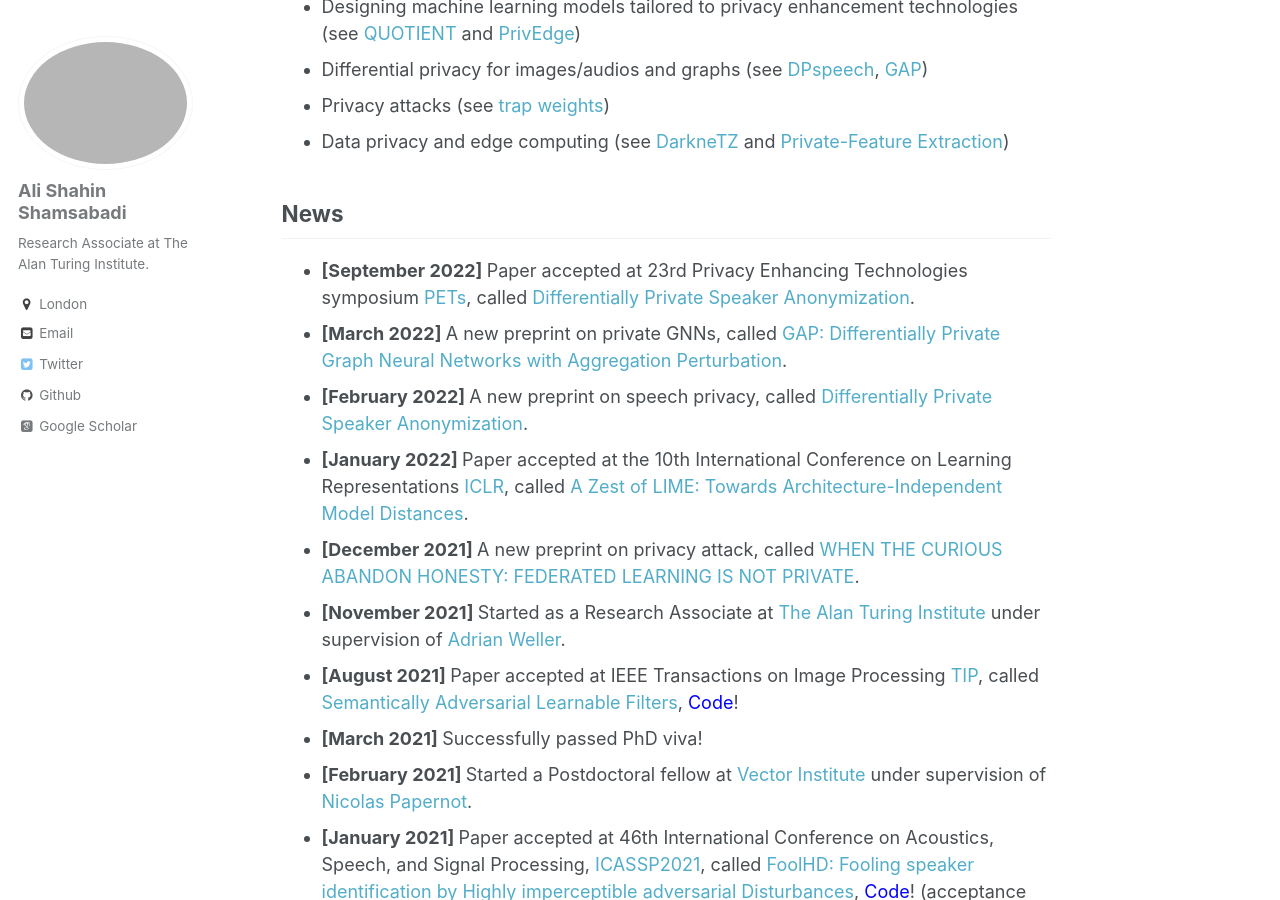
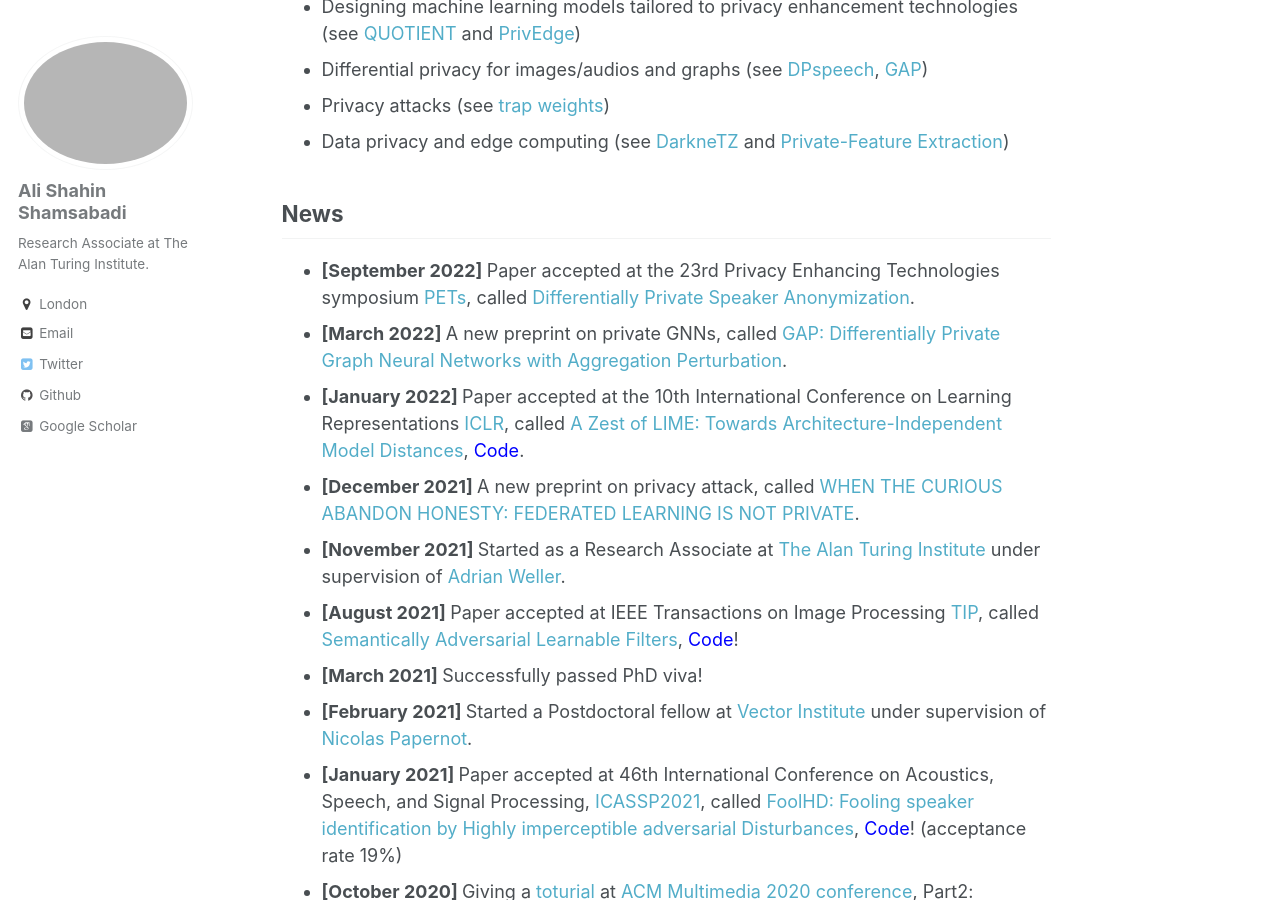
Before and after one commit to AliShahin/AliShahin.github.io, a Jekyll site: the page built from _pages/about.md, in a window 1280 px wide and 900 px high, scrolled down 700 px. Built offline with Jekyll 4.4.1, drawn with Linux system fonts in a browser that asks for light colours; some web fonts are replaced; some of the changed text lies outside the part shown.

Commit message:
Update about.md

```diff
--- a/_pages/about.md
+++ b/_pages/about.md
@@ -22,10 +22,9 @@ My research interests and recent works include:
 - Data privacy and edge computing (see [DarkneTZ](https://arxiv.org/pdf/2004.05703) and [Private-Feature Extraction](https://arxiv.org/pdf/1802.03151.pdf))
 
 ## News
-- <b> [September 2022] </b> Paper accepted at 23rd Privacy Enhancing Technologies symposium [PETs](https://petsymposium.org/index.php), called [Differentially Private Speaker Anonymization](https://arxiv.org/pdf/2202.11823.pdf).
+- <b> [September 2022] </b> Paper accepted at the 23rd Privacy Enhancing Technologies symposium [PETs](https://petsymposium.org/index.php), called [Differentially Private Speaker Anonymization](https://arxiv.org/pdf/2202.11823.pdf).
 - <b> [March 2022] </b> A new preprint on private GNNs, called [GAP: Differentially Private Graph Neural Networks with Aggregation Perturbation](https://arxiv.org/pdf/2203.00949.pdf).
-- <b> [February 2022] </b> A new preprint on speech privacy, called [Differentially Private Speaker Anonymization](https://arxiv.org/pdf/2202.11823.pdf).
-- <b> [January 2022] </b> Paper accepted at the 10th International Conference on Learning Representations [ICLR](https://iclr.cc), called [A Zest of LIME: Towards Architecture-Independent Model Distances](https://openreview.net/forum?id=OUz_9TiTv9j).
+- <b> [January 2022] </b> Paper accepted at the 10th International Conference on Learning Representations [ICLR](https://iclr.cc), called [A Zest of LIME: Towards Architecture-Independent Model Distances](https://openreview.net/forum?id=OUz_9TiTv9j), [<font color="blue">Code</font>](https://github.com/cleverhans-lab/Zest-Model-Distance).
 - <b> [December 2021] </b> A new preprint on privacy attack, called [WHEN THE CURIOUS ABANDON HONESTY: FEDERATED LEARNING IS NOT PRIVATE](https://arxiv.org/pdf/2112.02918.pdf).
 - <b> [November 2021] </b> Started as a Research Associate at [The Alan Turing Institute](https://www.turing.ac.uk) under supervision of [Adrian Weller](http://mlg.eng.cam.ac.uk/adrian/).
 - <b> [August 2021] </b> Paper accepted at IEEE Transactions on Image Processing [TIP](https://ieeexplore.ieee.org/xpl/RecentIssue.jsp?punumber=83), called [Semantically Adversarial Learnable Filters](https://arxiv.org/pdf/2008.06069.pdf), [<font color="blue">Code</font>](https://github.com/AliShahin/FilterFool)!
```
Also changed, not shown: other parts of _pages/about.md (+1 -1 lines).
